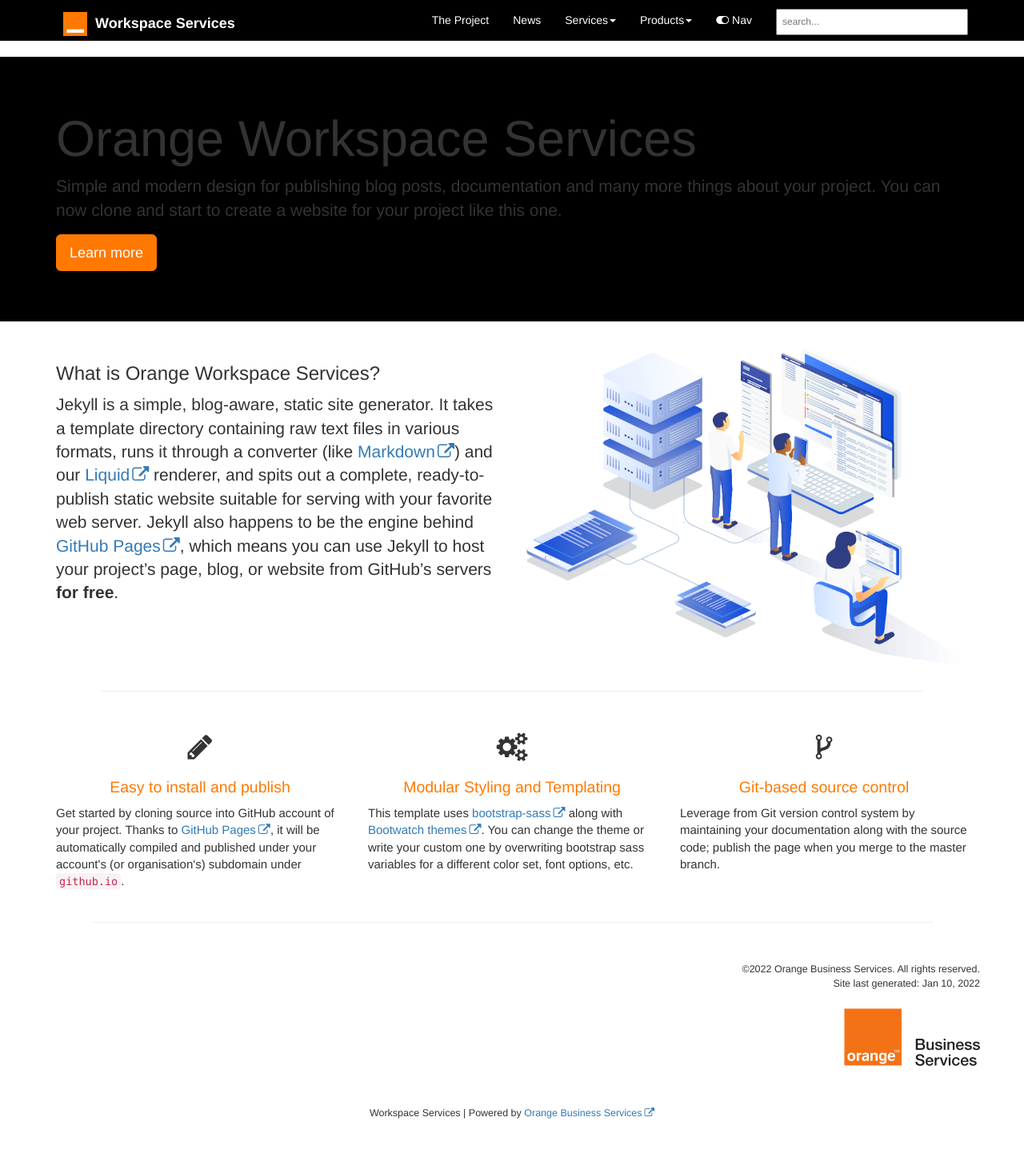
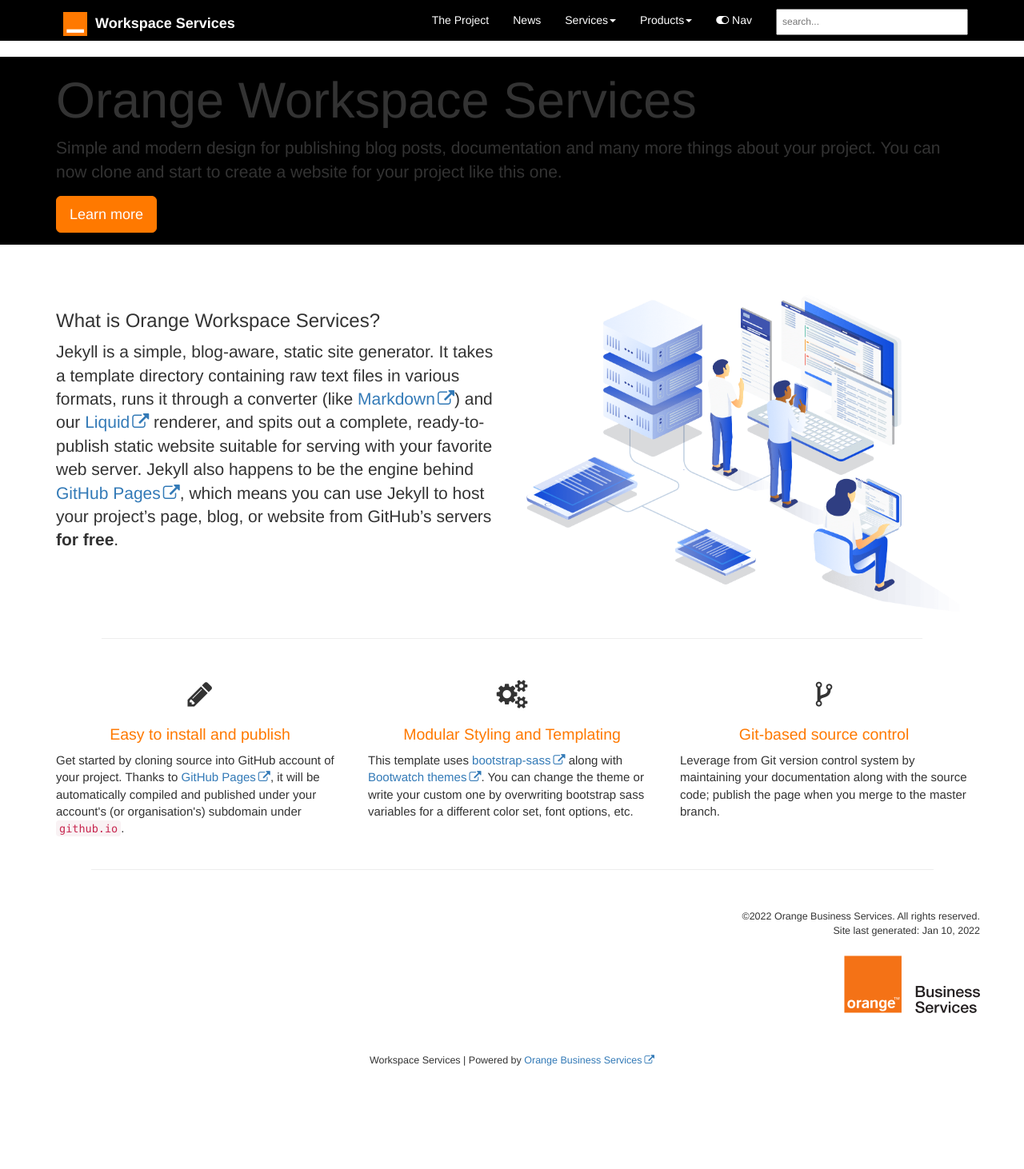
Before and after one commit to brummens/workspace-docs, a Jekyll site: the page built from index.html, in a window 1280 px wide. Shown: the whole page at 80% size. Built offline with Jekyll 4.4.1, drawn with Linux system fonts in a browser that asks for light colours; comment, search, counter and statistics services are not loaded; after the commit the page ends 1396 px from its top, so only the background shows below that.

Commit message:
Update theme-black.css

```diff
--- a/css/theme-black.css
+++ b/css/theme-black.css
@@ -111,7 +111,10 @@
 }
 
 .jumbotron {
-     background-color: #000000
+	padding: 0px 15px;
+    margin-bottom: 60px;
+    color: inherit;
+    background-color: #000000
 }
 
 .btn-jumbotron {
```
